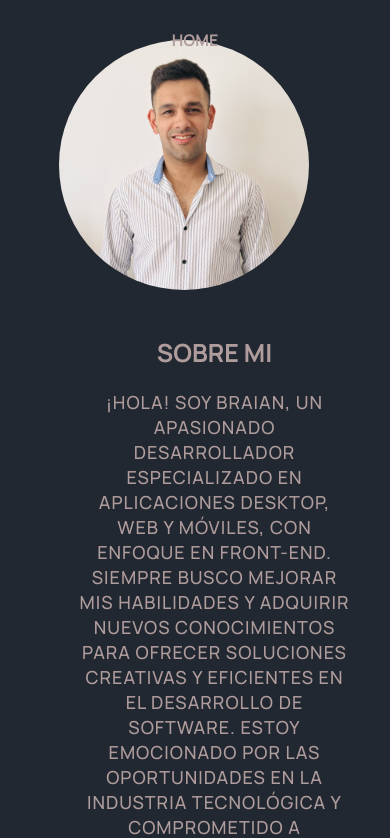
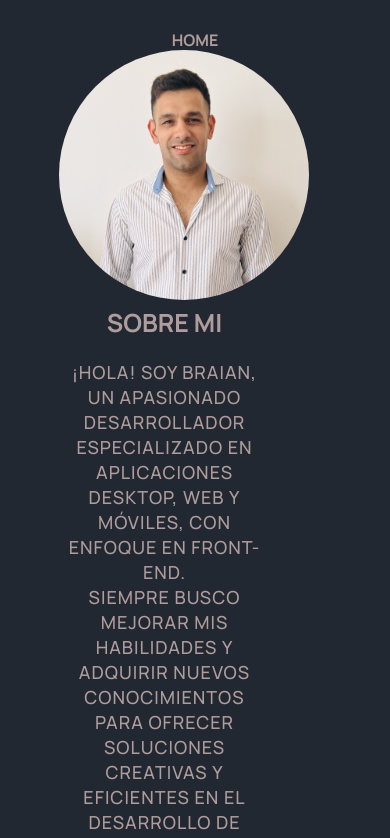
Before and after one commit to burinib/buriniPortfolio, a React (Vite) app: page / in a window 390 px wide. Shown: the top 838 px of the page. Built offline with nearby package versions, Linux system fonts and the light colour scheme; grey boxes are pictures that could not be loaded.

Commit message:
about styles

```diff
--- a/src/components/about/About.css
+++ b/src/components/about/About.css
@@ -63,12 +63,11 @@
   }
   .about-desc {
     width: 100%;
-    padding: 20px; /* Ajusta el padding */
     text-align: center; /* Alinea el texto al centro */
   }
   .about-img {
     width: 80%;
-    margin: 20px 0; /* Ajusta el margen superior e inferior */
+    margin-top: 30px;
   }
   .about-img > img {
     width: 100%;
```
